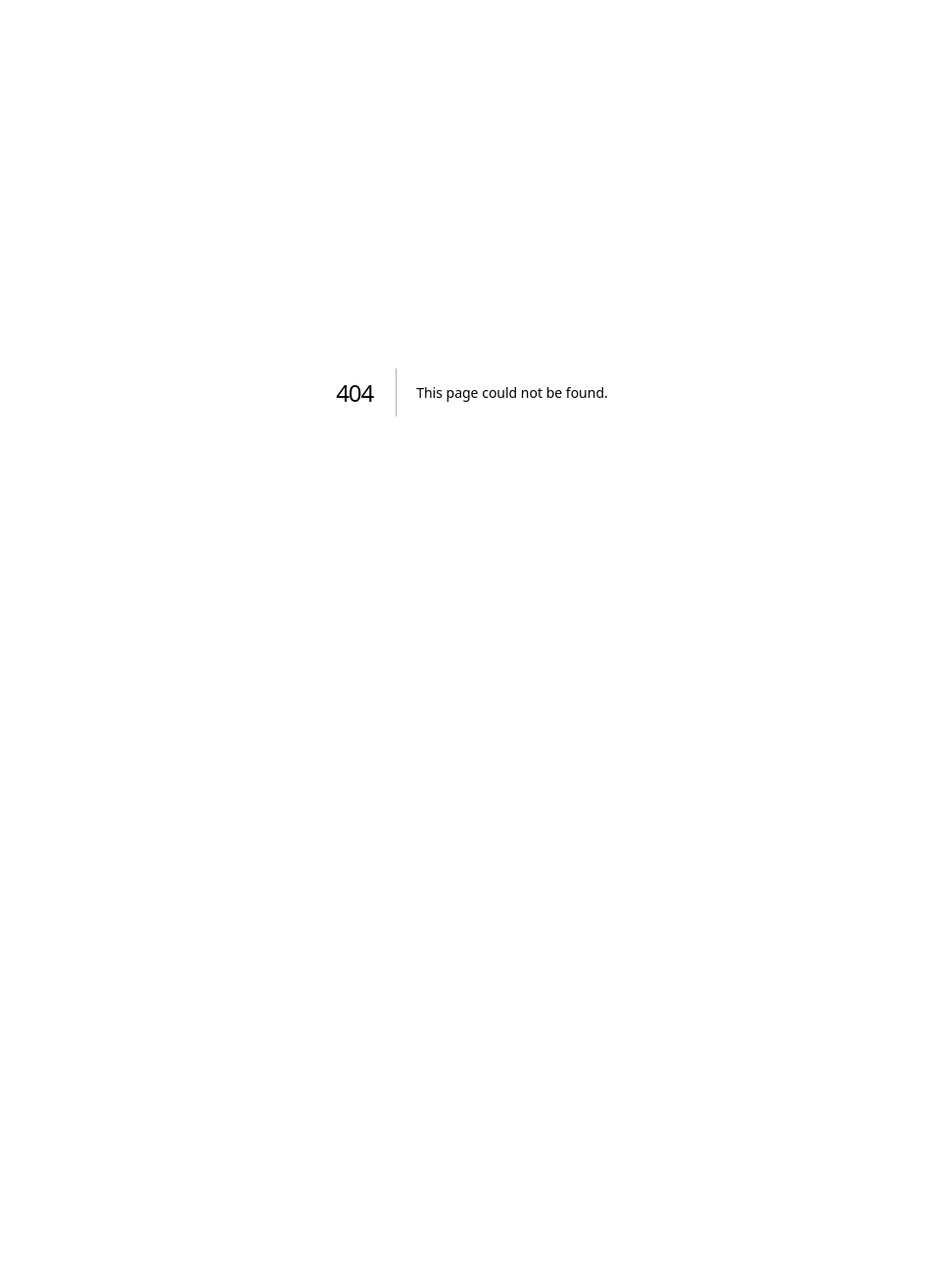
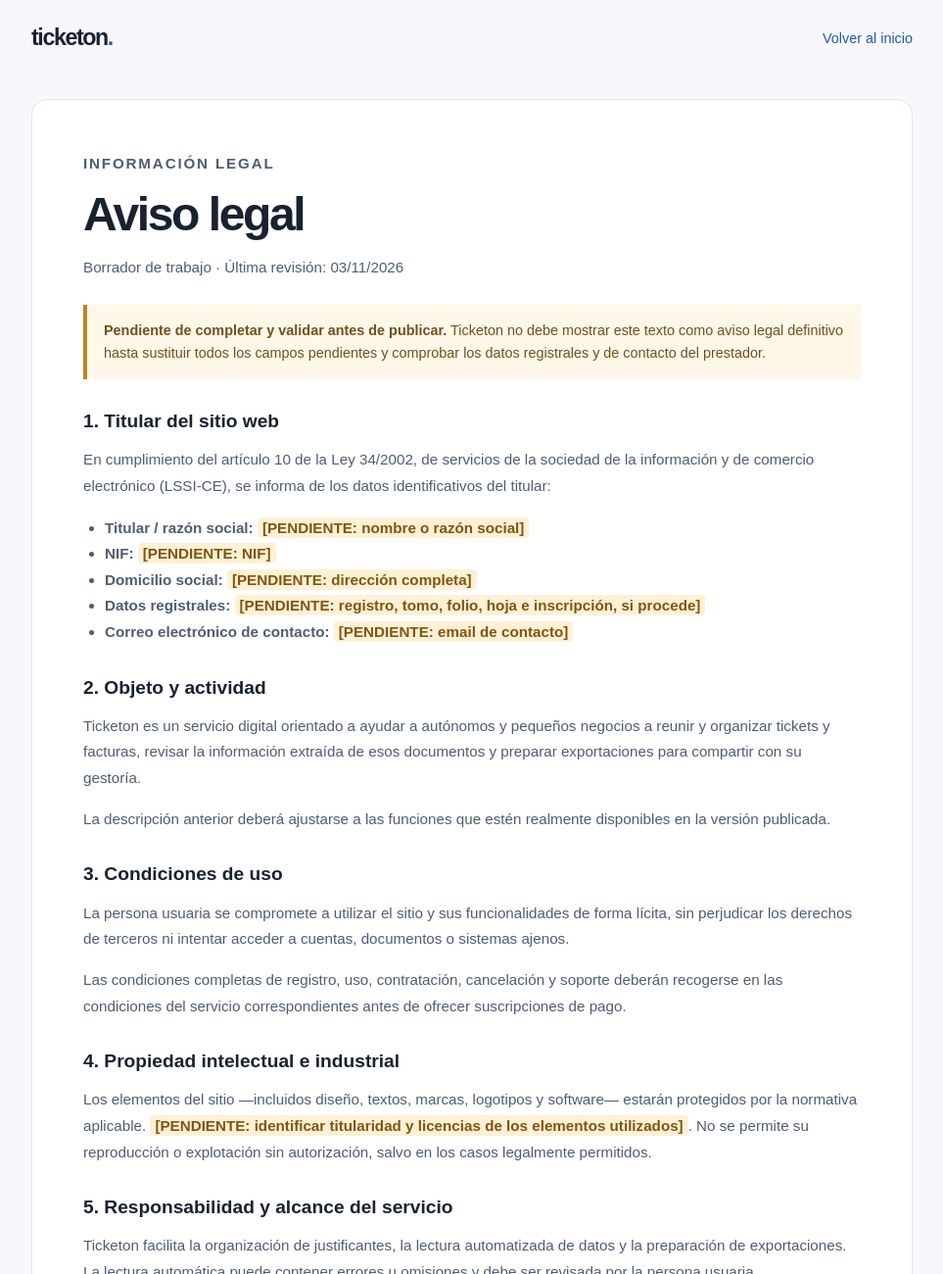
Before and after one commit to Ana-gp/gestion-facturas, a Next.js app: page /aviso-legal in a window 1280 px wide. Before the commit this address had no page. Shown: the top 1300 px of the page at 98% size, without its empty margins (158-1121 px from the left). Before the commit the page ends 800 px from the top, so only its background shows below. Built offline with nearby package versions, Linux system fonts and the light colour scheme.

Commit message:
feat(legal): añadir borrador de aviso legal (#25)

```diff
--- /dev/null
+++ b/app/aviso-legal/page.tsx
@@ -0,0 +1,43 @@
+import Link from "next/link";
+import styles from "../legal.module.css";
+
+export default function AvisoLegalPage() {
+  return (
+    <main className={styles.page}>
+      <header className={styles.header}><Link href="/" className={styles.brand}>ticketon<span>.</span></Link><Link href="/">Volver al inicio</Link></header>
+      <article className={styles.content}>
+        <p className={styles.eyebrow}>INFORMACIÓN LEGAL</p>
+        <h1>Aviso legal</h1>
+        <p className={styles.updated}>Borrador de trabajo · Última revisión: 03/11/2026</p>
+        <div className={styles.draft}><strong>Pendiente de completar y validar antes de publicar.</strong> Ticketon no debe mostrar este texto como aviso legal definitivo hasta sustituir todos los campos pendientes y comprobar los datos registrales y de contacto del prestador.</div>
+        <h2>1. Titular del sitio web</h2>
+        <p>En cumplimiento del artículo 10 de la Ley 34/2002, de servicios de la sociedad de la información y de comercio electrónico (LSSI-CE), se informa de los datos identificativos del titular:</p>
+        <ul>
+          <li><strong>Titular / razón social:</strong> <span className={styles.placeholder}>[PENDIENTE: nombre o razón social]</span></li>
+          <li><strong>NIF:</strong> <span className={styles.placeholder}>[PENDIENTE: NIF]</span></li>
+          <li><strong>Domicilio social:</strong> <span className={styles.placeholder}>[PENDIENTE: dirección completa]</span></li>
+          <li><strong>Datos registrales:</strong> <span className={styles.placeholder}>[PENDIENTE: registro, tomo, folio, hoja e inscripción, si procede]</span></li>
+          <li><strong>Correo electrónico de contacto:</strong> <span className={styles.placeholder}>[PENDIENTE: email de contacto]</span></li>
+        </ul>
+        <h2>2. Objeto y actividad</h2>
+        <p>Ticketon es un servicio digital orientado a ayudar a autónomos y pequeños negocios a reunir y organizar tickets y facturas, revisar la información extraída de esos documentos y preparar exportaciones para compartir con su gestoría.</p>
+        <p>La descripción anterior deberá ajustarse a las funciones que estén realmente disponibles en la versión publicada.</p>
+        <h2>3. Condiciones de uso</h2>
+        <p>La persona usuaria se compromete a utilizar el sitio y sus funcionalidades de forma lícita, sin perjudicar los derechos de terceros ni intentar acceder a cuentas, documentos o sistemas ajenos.</p>
+        <p>Las condiciones completas de registro, uso, contratación, cancelación y soporte deberán recogerse en las condiciones del servicio correspondientes antes de ofrecer suscripciones de pago.</p>
+        <h2>4. Propiedad intelectual e industrial</h2>
+        <p>Los elementos del sitio —incluidos diseño, textos, marcas, logotipos y software— estarán protegidos por la normativa aplicable. <span className={styles.placeholder}>[PENDIENTE: identificar titularidad y licencias de los elementos utilizados]</span>. No se permite su reproducción o explotación sin autorización, salvo en los casos legalmente permitidos.</p>
+        <h2>5. Responsabilidad y alcance del servicio</h2>
+        <p>Ticketon facilita la organización de justificantes, la lectura automatizada de datos y la preparación de exportaciones. La lectura automática puede contener errores u omisiones y debe ser revisada por la persona usuaria.</p>
+        <p>Ticketon no determina la deducibilidad fiscal de los gastos, no sustituye el asesoramiento de una gestoría y, en el alcance previsto del MVP, no presenta impuestos ni lleva la contabilidad oficial del usuario.</p>
+        <h2>6. Enlaces y disponibilidad</h2>
+        <p>Los enlaces a sitios de terceros se ofrecen, en su caso, con finalidad informativa. El titular no controla sus contenidos ni sus políticas. Se procurará mantener el servicio disponible, sin garantizar la ausencia de interrupciones técnicas.</p>
+        <h2>7. Legislación aplicable</h2>
+        <p>Este sitio se regirá por la legislación española y de la Unión Europea que resulte aplicable, sin perjuicio de las normas imperativas de protección de consumidores y usuarios cuando correspondan.</p>
+        <h2>8. Contacto</h2>
+        <p>Para consultas relacionadas con este sitio: <span className={styles.placeholder}>[PENDIENTE: email de contacto]</span>.</p>
+      </article>
+      <footer className={styles.footer}><Link href="/privacidad">Privacidad</Link> · <Link href="/cookies">Cookies</Link> · <Link href="/">Inicio</Link></footer>
+    </main>
+  );
+}
```
